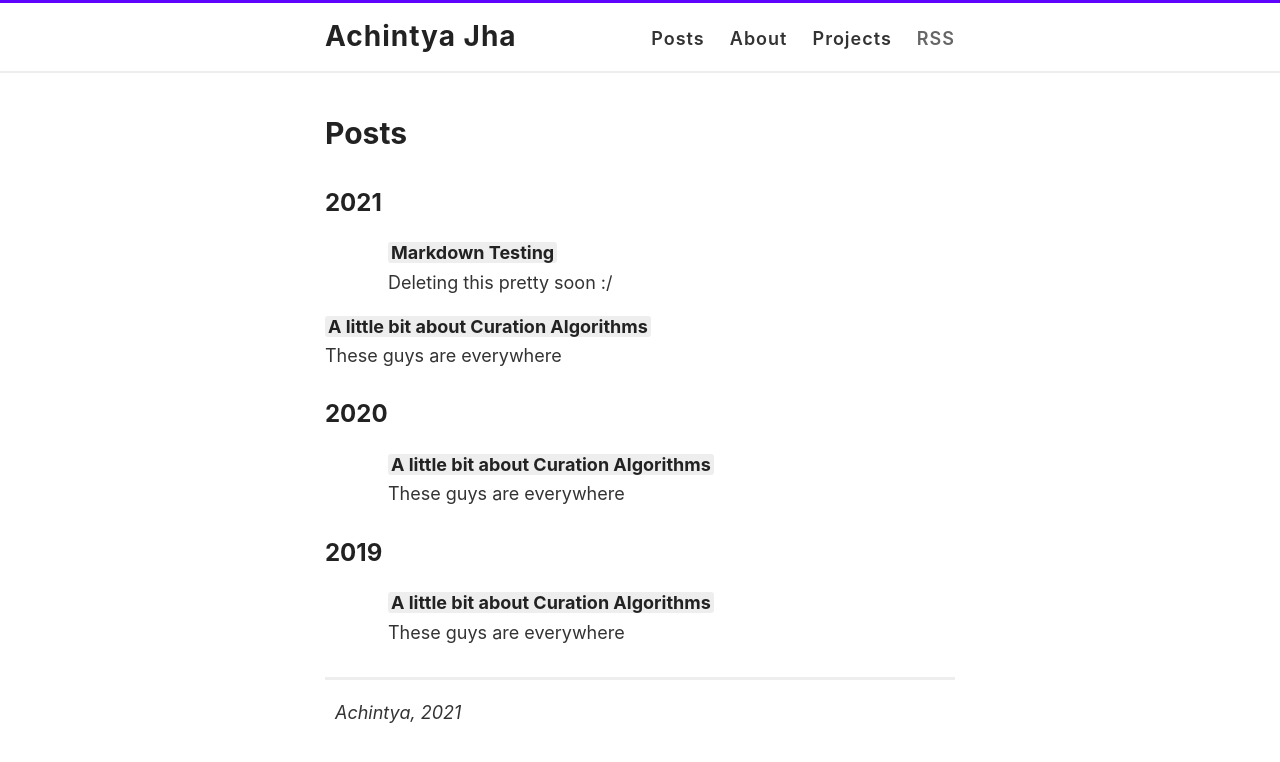
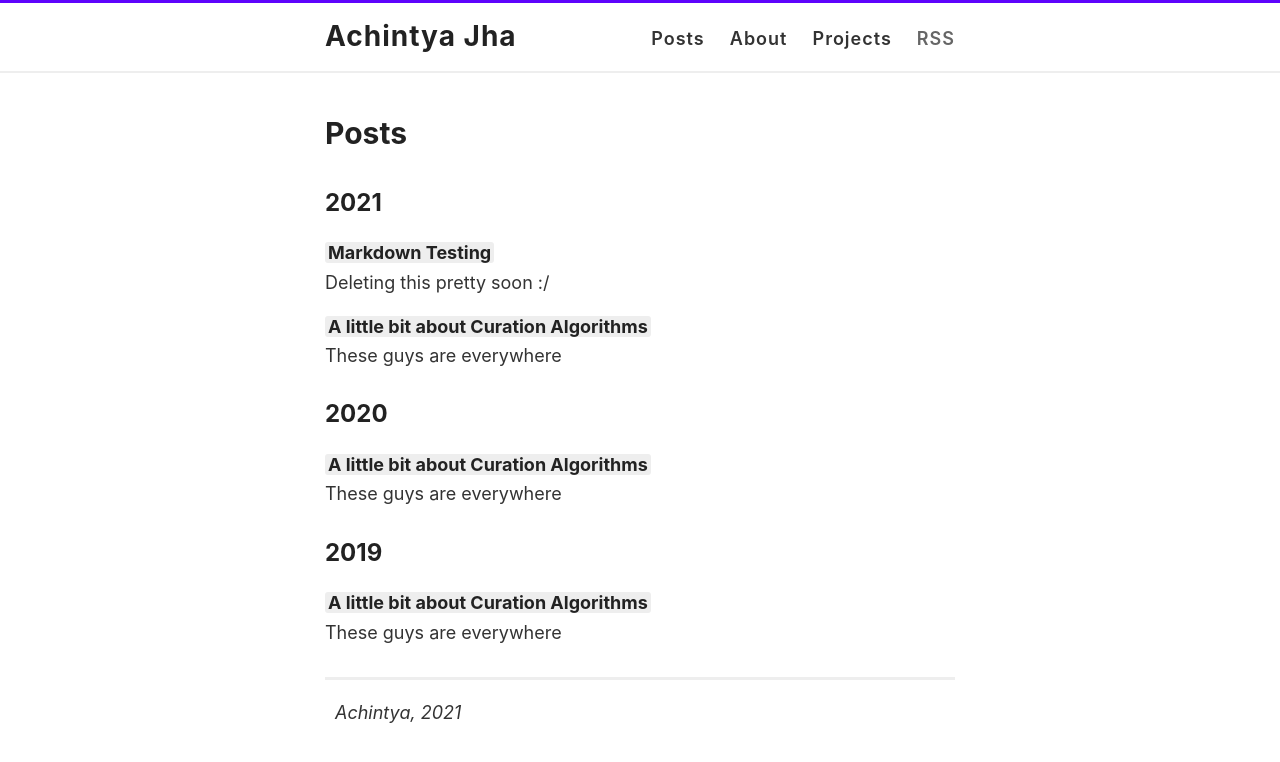
Before and after one commit to achntj/achintyajha.github.io, a Jekyll site: the page built from posts.html, in a window 1280 px wide. Shown: the top 762 px of the page. Built offline with Jekyll 4.4.1, drawn with Linux system fonts in a browser that asks for light colours.

Commit message:
royal links

```diff
--- a/posts.html
+++ b/posts.html
@@ -22,7 +22,6 @@ permalink: /posts/
   {% for post in site.posts %} {% assign currentdate = post.date | date: "%Y" %}
   {% if currentdate != date %} {% unless forloop.first %}{% endunless %}
   <h2 id="y{{post.date | date: '%Y'}}">{{ currentdate }}</h2>
-  <div class="post-list">
     {% assign date = currentdate %} {% endif %}
       <p>
         <b>
@@ -31,6 +30,5 @@ permalink: /posts/
         <br />
         {{ post.oneline }}
       </p>
-  </div>
     {% if forloop.last %} {% endif %} {% endfor %}
 </div>
```
